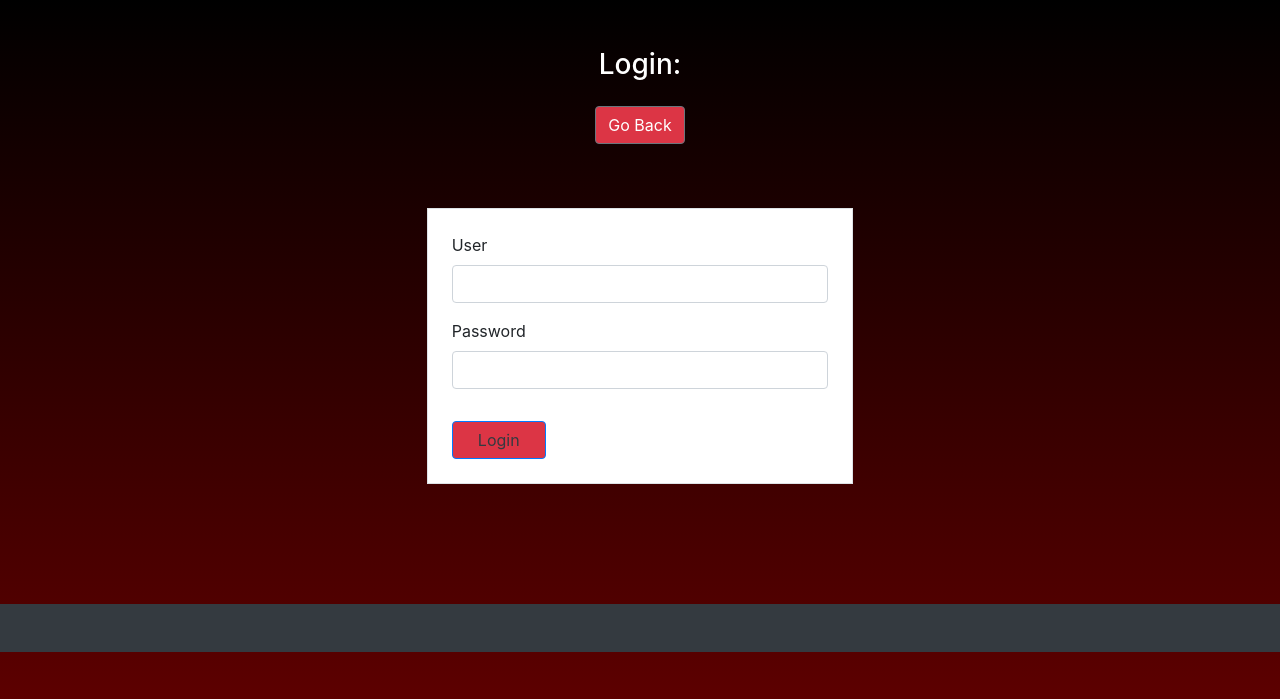
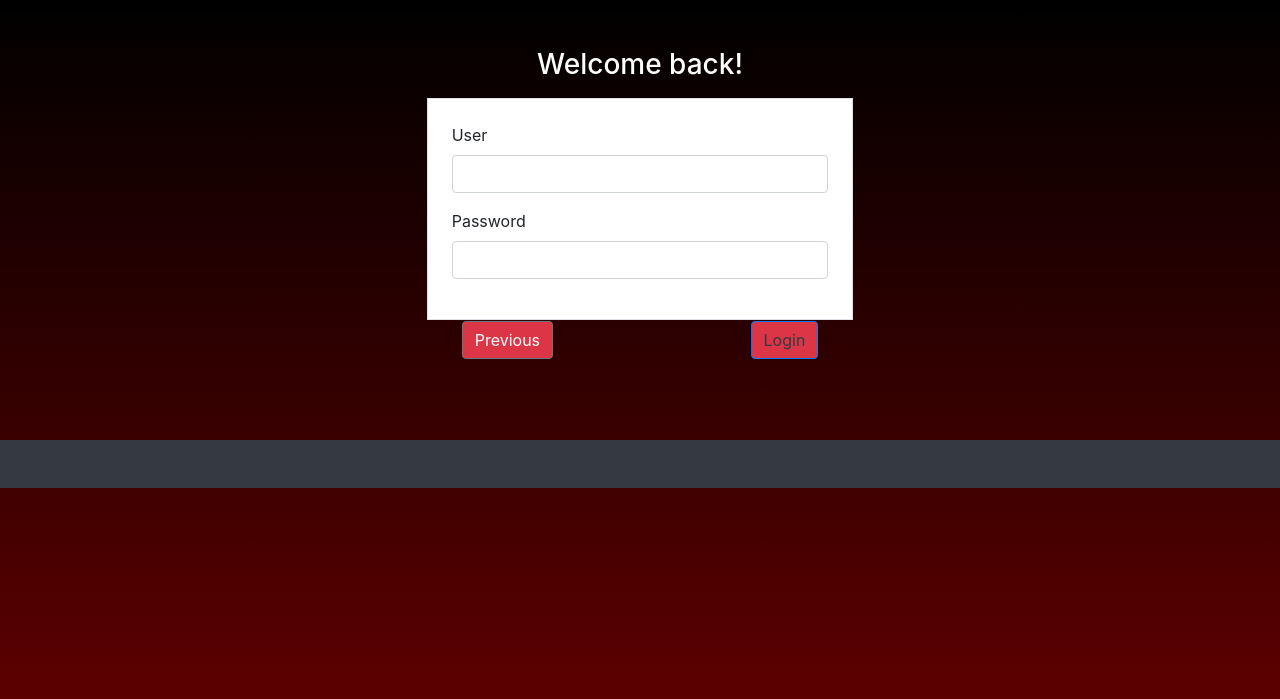
Before and after one commit to jmburgues/TP-MoviePass, a PHP site: template Views/login-view.php in a window 1280 px wide. Shown: the top 699 px of the page. Run offline with PHP 8.4, Linux system fonts and the light colour scheme; the template is opened without the code that fills it, so the values that code supplies are empty; some libraries are stand-ins or nearby versions.

Commit message:
login changes

```diff
--- a/Views/login-view.php
+++ b/Views/login-view.php
@@ -1,24 +1,29 @@
 <div class="text-center mt-5 mb-3">
-    <h3 class="text-white">Login:</h3>
-    <button type="submit" class="btn btn-secondary bg-danger text-black mt-3" value="back" onclick="window.location.href='<?php echo FRONT_ROOT?>index.php'"> Go Back </button>
+    <h3 class="text-white">Welcome back!</h3>
 </div>
 
 
-<div class="container border p-4 col-md-4 form loginCard" >
+<div class="container border p-4 col-md-4 form loginCard" style="margin-top:0px;">
   <div class="abs-center">
     <form action="<?php echo FRONT_ROOT;?>User/frontLogin" method=POST>
       <div class="form-group">
         <label for="userName">User</label>
-        <input type="text" name="userName" id="userName" class="form-control">
+        <input type="text" name="userName" id="userName" class="form-control" required>
       </div>
       <div class="form-group">
         <label for="password">Password</label>
-        <input type="password" name="password" id="password" class="form-control">
+        <input type="password" name="password" id="password" class="form-control" required>
       </div>
       <div>
-        <?php if(isset($error)) echo $error;?>
+        <?php if(isset($error)) echo "<p style=\"color:red; text-align:center;\">".$error."</p><br>";?>
       </div>
-      <button type="submit" class="btn btn-primary bg-danger text-dark mt-3 col-md-3">Login</button>
+      <div style="float: right; padding:10px;">
+        <button type="submit" class="btn btn-primary bg-danger text-dark mt-3">Login</button>
+      </div>
     </form>
+
+    <div style="float: left; padding:10px;">
+        <button type="submit" class="btn btn-secondary bg-danger text-black mt-3" value="back" onclick="history.back(-1)"> Previous </button>
+    </div>
   </div>
 </div>
```
